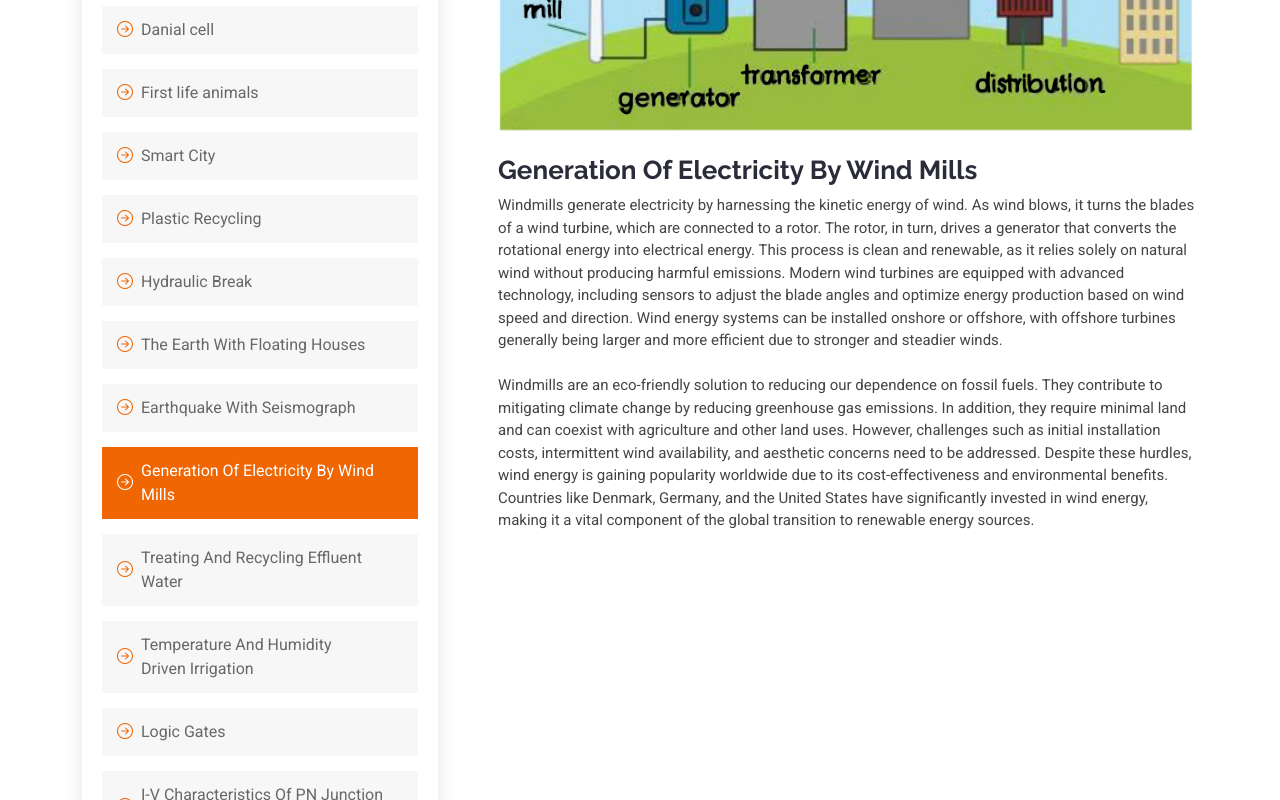
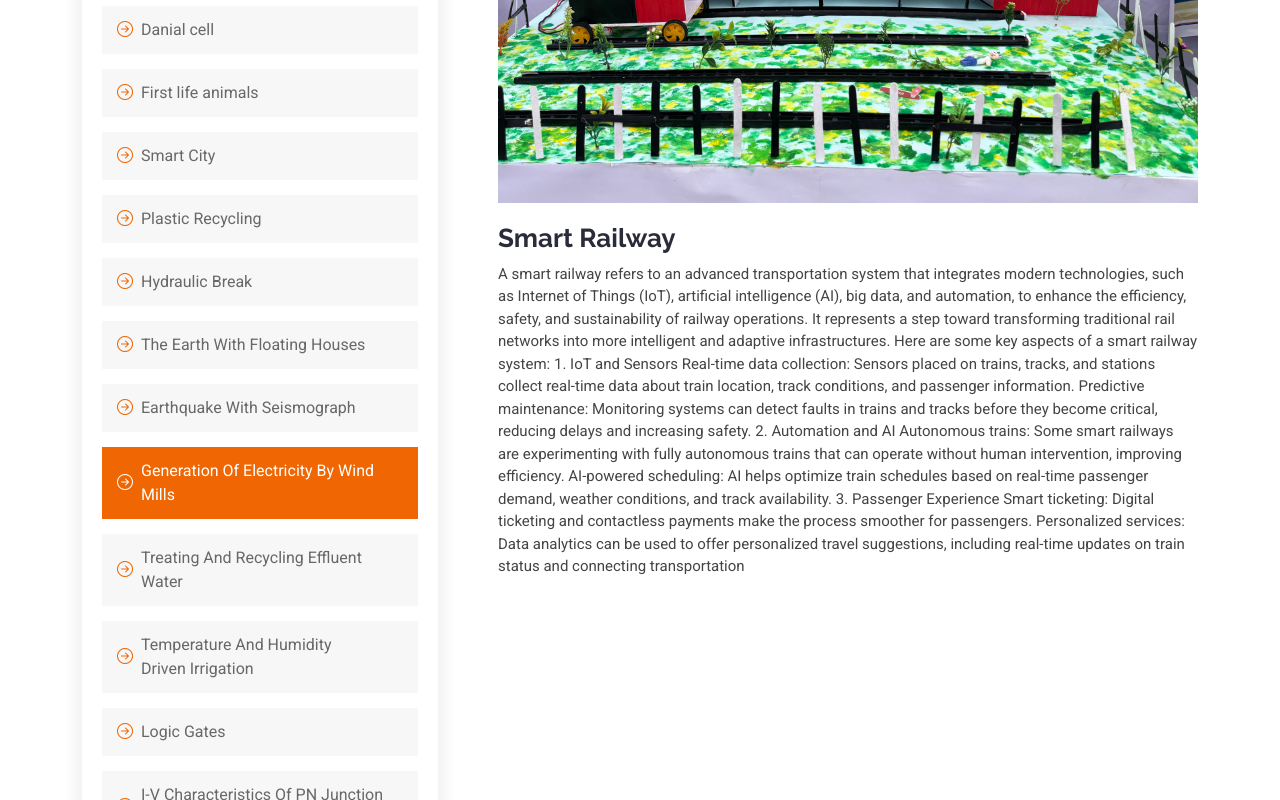
Before and after one commit to Hyper-A171/science-exhibition, a plain HTML site: page Generation of electricity by wind mills.html in a window 1280 px wide. Shown: the part 770-1570 px from the top of the page. Drawn offline with Linux system fonts and the light colour scheme.

Commit message:
updata railway

```diff
--- a/Generation of electricity by wind mills.html
+++ b/Generation of electricity by wind mills.html
@@ -165,14 +165,25 @@
           </div>
 
           <div class="col-lg-8 ps-lg-5" data-aos="fade-up" data-aos-delay="200">
-            <img src="assets/img/a983ea8317e5858b972386ff261c2a4e.png" alt="" class="img-fluid services-img">
-            <h3>Generation Of Electricity By Wind Mills
+            <img src="assets/img/WhatsApp Image 2024-12-20 at 10.46.10 AM.jpeg" alt="" class="img-fluid services-img">
+            <h3>Smart Railway
 
             </h3>
             <p>
-              Windmills generate electricity by harnessing the kinetic energy of wind. As wind blows, it turns the blades of a wind turbine, which are connected to a rotor. The rotor, in turn, drives a generator that converts the rotational energy into electrical energy. This process is clean and renewable, as it relies solely on natural wind without producing harmful emissions. Modern wind turbines are equipped with advanced technology, including sensors to adjust the blade angles and optimize energy production based on wind speed and direction. Wind energy systems can be installed onshore or offshore, with offshore turbines generally being larger and more efficient due to stronger and steadier winds.
+
+A smart railway refers to an advanced transportation system that integrates modern technologies, such as Internet of Things (IoT), artificial intelligence (AI), big data, and automation, to enhance the efficiency, safety, and sustainability of railway operations. It represents a step toward transforming traditional rail networks into more intelligent and adaptive infrastructures. Here are some key aspects of a smart railway system:
+
+1. IoT and Sensors
+Real-time data collection: Sensors placed on trains, tracks, and stations collect real-time data about train location, track conditions, and passenger information.
+Predictive maintenance: Monitoring systems can detect faults in trains and tracks before they become critical, reducing delays and increasing safety.
+2. Automation and AI
+Autonomous trains: Some smart railways are experimenting with fully autonomous trains that can operate without human intervention, improving efficiency.
+AI-powered scheduling: AI helps optimize train schedules based on real-time passenger demand, weather conditions, and track availability.
+3. Passenger Experience
+Smart ticketing: Digital ticketing and contactless payments make the process smoother for passengers.
+Personalized services: Data analytics can be used to offer personalized travel suggestions, including real-time updates on train status and connecting transportation
 <br><br>
-Windmills are an eco-friendly solution to reducing our dependence on fossil fuels. They contribute to mitigating climate change by reducing greenhouse gas emissions. In addition, they require minimal land and can coexist with agriculture and other land uses. However, challenges such as initial installation costs, intermittent wind availability, and aesthetic concerns need to be addressed. Despite these hurdles, wind energy is gaining popularity worldwide due to its cost-effectiveness and environmental benefits. Countries like Denmark, Germany, and the United States have significantly invested in wind energy, making it a vital component of the global transition to renewable energy sources.
+
             </p>
           </div>
 
```
Also changed, not shown: assets/img/WhatsApp Image 2024-12-20 at 10.46.10 AM.jpeg (added).
